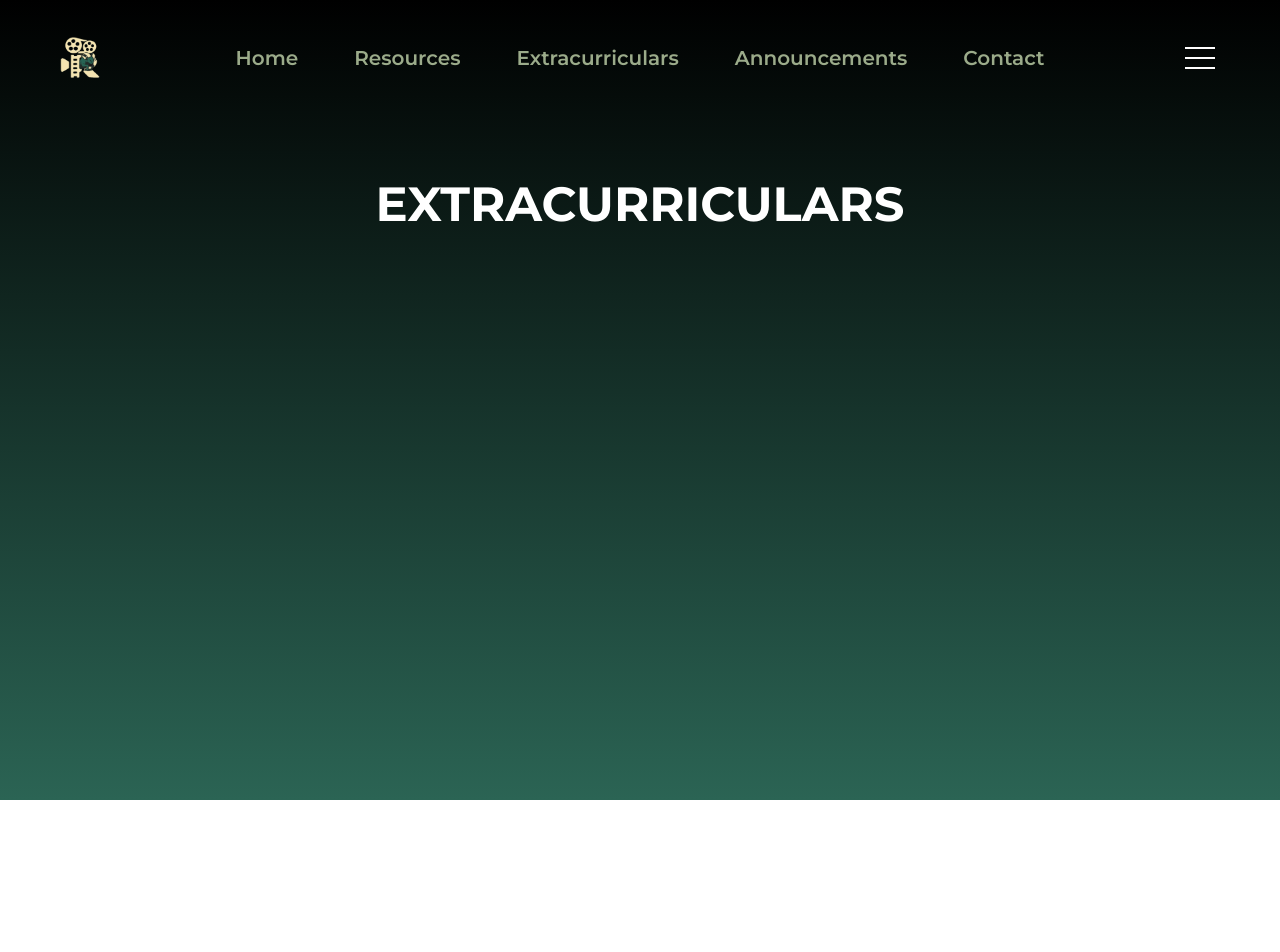
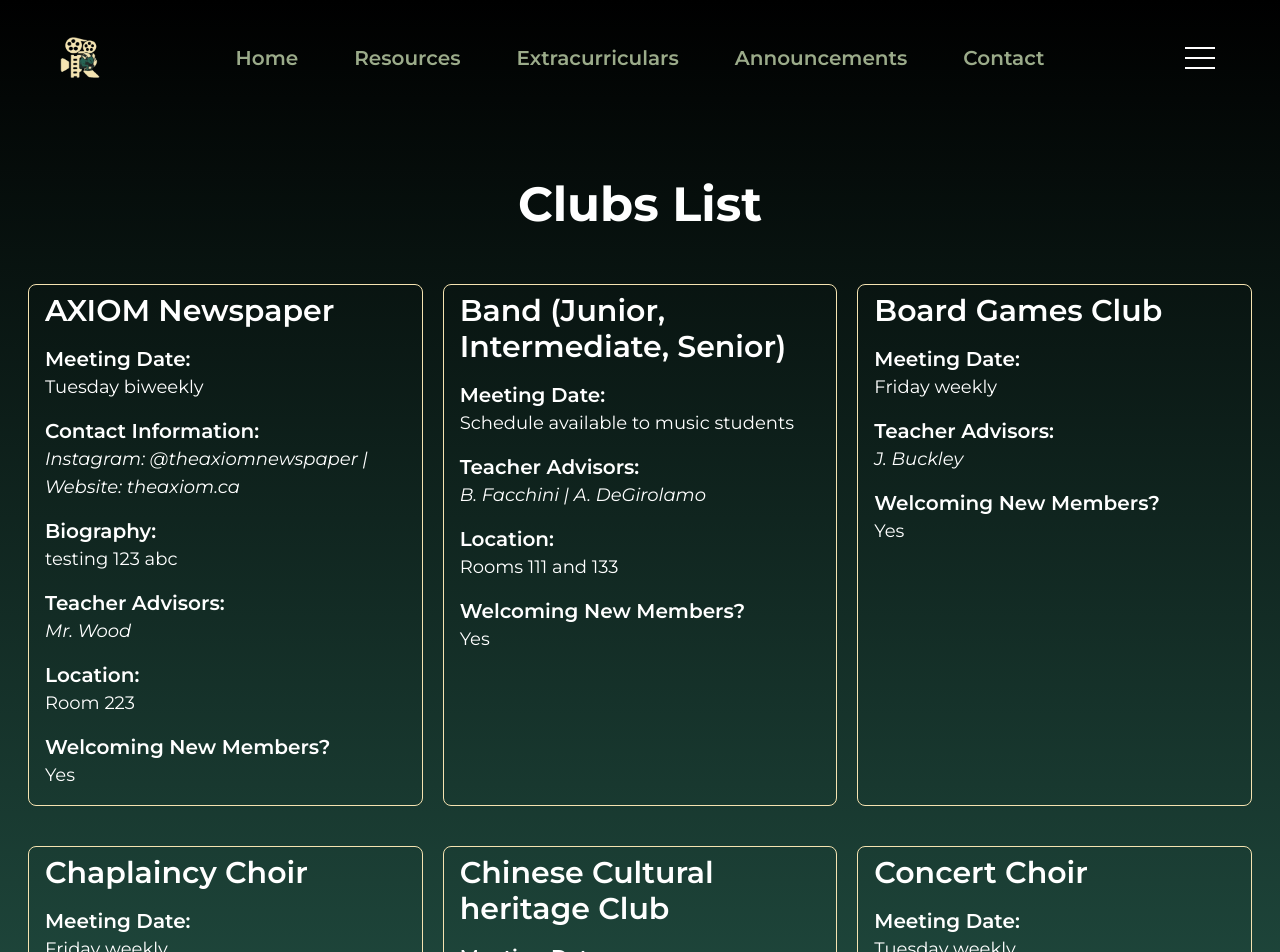
Before and after one commit to Anderson-Lai/rmc-frontend, a React (Vite) app: page /extracurriculars in a window 1280 px wide. Shown: the top 952 px of the page. Before the commit the page ends 800 px from the top, so only its background shows below. Built offline with nearby package versions, Linux system fonts and the light colour scheme.

Commit message:
extracurricular card

```diff
--- /dev/null
+++ b/src/Components/ExtracurricularCard.tsx
@@ -0,0 +1,63 @@
+import type { Extracurricular } from "../Data/ExtracurricularData";
+
+export default function ExtracurricularCard( { name, frequency, biography, location, teacherAdvisors,
+    contactInformation, presidents, welcomingNewMembers
+ } : Extracurricular ) {
+
+    return (
+        <div className="border border-border-light-yellow rounded-lg
+            flex flex-col px-4 py-2 flex-wrap w-full h-full font-title-family">
+            <h3 className="text-3xl mb-2 font-semibold">{name}</h3>
+
+            <div className="my-2">
+                <h4 className="text-xl font-semibold">Meeting Date:</h4>
+                <p className="text-lg">{frequency}</p>
+            </div>
+
+            {
+                contactInformation &&
+                <div className="my-2">
+                    <h4 className="text-xl font-semibold">Contact Information:</h4>
+                    <p className="text-lg italic">{contactInformation?.join(" | ")}</p>
+                </div>
+            }
+
+            {
+                biography &&
+                <div className="my-2">
+                    <h4 className="text-xl font-semibold">Biography:</h4>
+                    <p className="text-lg">{biography}</p>
+                </div>
+            }
+
+            {
+                teacherAdvisors &&
+                <div className="my-2">
+                    <h4 className="text-xl font-semibold">Teacher Advisors:</h4>
+                    <p className="text-lg italic">{teacherAdvisors?.join(" | ")}</p>
+                </div>
+            }
+
+            {
+                presidents &&
+                <div className="my-2">
+                    <h4 className="text-xl font-semibold">Teacher Advisors:</h4>
+                    <p className="text-lg italic">{presidents?.join(" | ")}</p>
+                </div>
+            }
+
+            {
+                location &&
+                <div className="my-2">
+                    <h4 className="text-xl font-semibold">Location:</h4>
+                    <p className="text-lg">{location}</p>
+                </div>
+            }
+
+            <div className="my-2">
+                <h4 className="text-xl font-semibold">Welcoming New Members?</h4>
+                <p className="text-lg">{welcomingNewMembers ? "Yes" : "No"}</p>
+            </div>
+        </div>
+    );
+}
--- a/src/Components/PageTitle.tsx
+++ b/src/Components/PageTitle.tsx
@@ -5,5 +5,5 @@ type Props = {
 }
 
 export default function PageTitle(  { title } : Props ) {
-    return <h1 className="font-bold text-3xl md:text-5xl text-center mt-16">{title.toUpperCase()}</h1>
+    return <h1 className="font-bold text-3xl md:text-5xl text-center mt-16">{title}</h1>
 }
--- /dev/null
+++ b/src/Data/ExtracurricularData.tsx
@@ -0,0 +1,58 @@
+
+
+export type Extracurricular = {
+    name: string,
+    frequency: string,
+    biography?: string,
+    location?: string,
+    teacherAdvisors?: string[],
+    contactInformation?: string[],
+    presidents?: string[],
+    welcomingNewMembers?: boolean
+}
+
+export const clubs: Extracurricular[] = [
+    {
+        name: "AXIOM Newspaper",
+        frequency: "Tuesday biweekly",
+        biography: "testing 123 abc",
+        location: "Room 223",
+        teacherAdvisors: ["Mr. Wood"],
+        contactInformation: ["Instagram: @theaxiomnewspaper", "Website: theaxiom.ca"],
+        welcomingNewMembers: true
+    },
+    {
+        name: "Band (Junior, Intermediate, Senior)",
+        frequency: "Schedule available to music students",
+        location: "Rooms 111 and 133",
+        teacherAdvisors: ["B. Facchini", "A. DeGirolamo"],
+        welcomingNewMembers: true
+    },
+    {
+        name: "Board Games Club",
+        frequency: "Friday weekly",
+        teacherAdvisors: ["J. Buckley"],
+        welcomingNewMembers: true
+    },
+    {
+        name: "Chaplaincy Choir",
+        frequency: "Friday weekly",
+        teacherAdvisors: ["A. Koon"],
+        contactInformation: ["Instagram: @strchaplaincy"],
+        welcomingNewMembers: true
+    },
+    {
+        name: "Chinese Cultural heritage Club",
+        frequency: "Tuesday",
+        location: "Room 141",
+        teacherAdvisors: ["J. Liu"],
+        welcomingNewMembers: true
+    },
+    {
+        name: "Concert Choir",
+        frequency: "Tuesday weekly",
+        location: "Room 111",
+        teacherAdvisors: ["B. Facchini"],
+        welcomingNewMembers: true
+    }
+];
--- a/src/Pages/Extracurriculars.tsx
+++ b/src/Pages/Extracurriculars.tsx
@@ -1,10 +1,28 @@
+import ExtracurricularCard from "../Components/ExtracurricularCard";
 import PageTitle from "../Components/PageTitle";
-
+import { clubs } from "../Data/ExtracurricularData";
 
 export default function Extracurriculars() {
     return (
         <>
-            <PageTitle title="EXTRACURRICULARS" />
+            <PageTitle title="Clubs List" />
+
+            <div className="grid grid-cols-1 lg:grid-cols-3 gap-x-5 gap-y-10 place-items-center
+            px-3 md:px-7 mt-14">
+                {
+                    clubs.map((club, index) => {
+                        return (
+                            <ExtracurricularCard {...club} key={index} />
+                        );
+                    })
+                }
+            </div>
+
+            <PageTitle title="Councils List" />
+            <div className="grid grid-cols-1 lg:grid-cols-3 gap-x-5 gap-y-10 place-items-center
+            px-3 md:px-7 mt-14">
+
+            </div>
         </>
     );
 }
```
